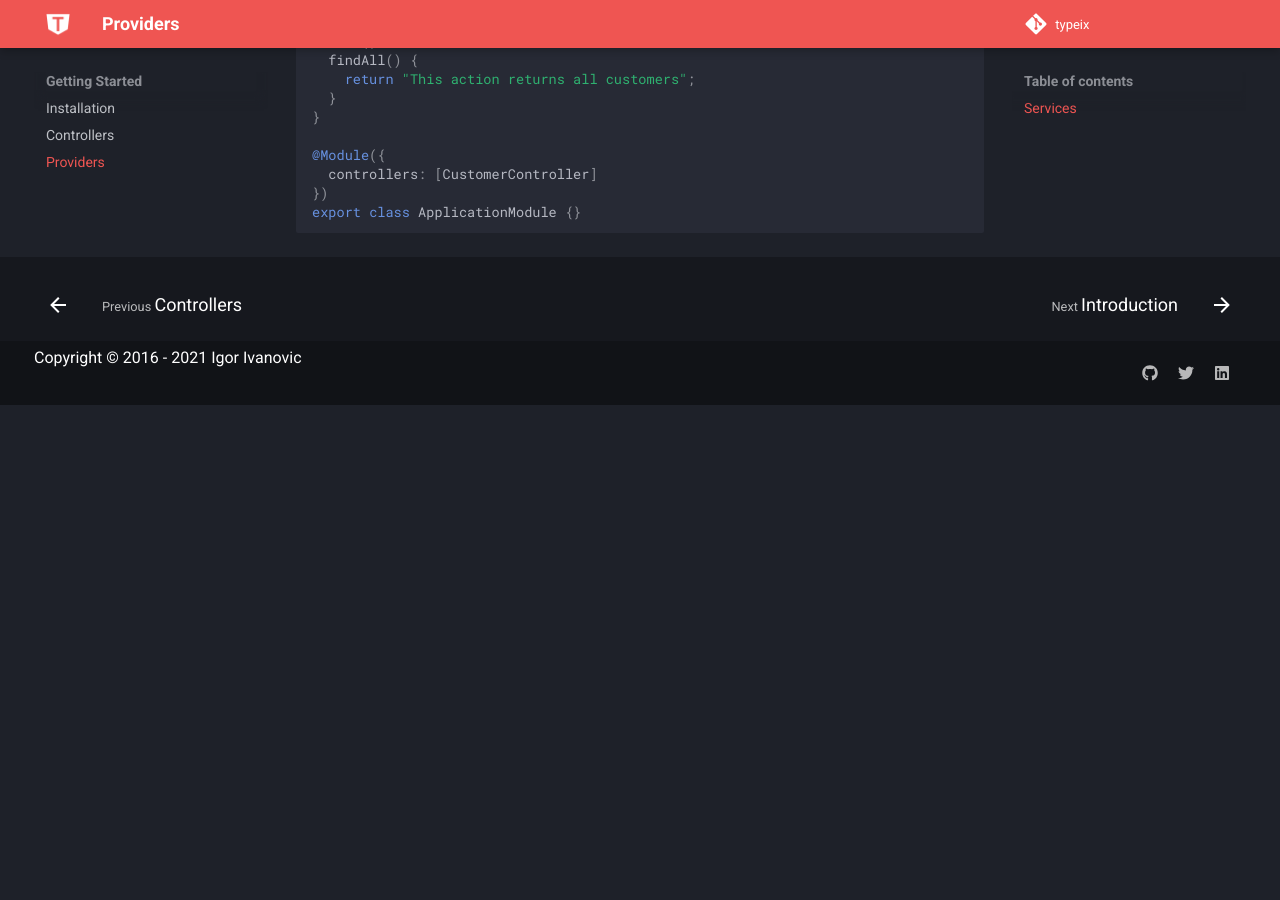
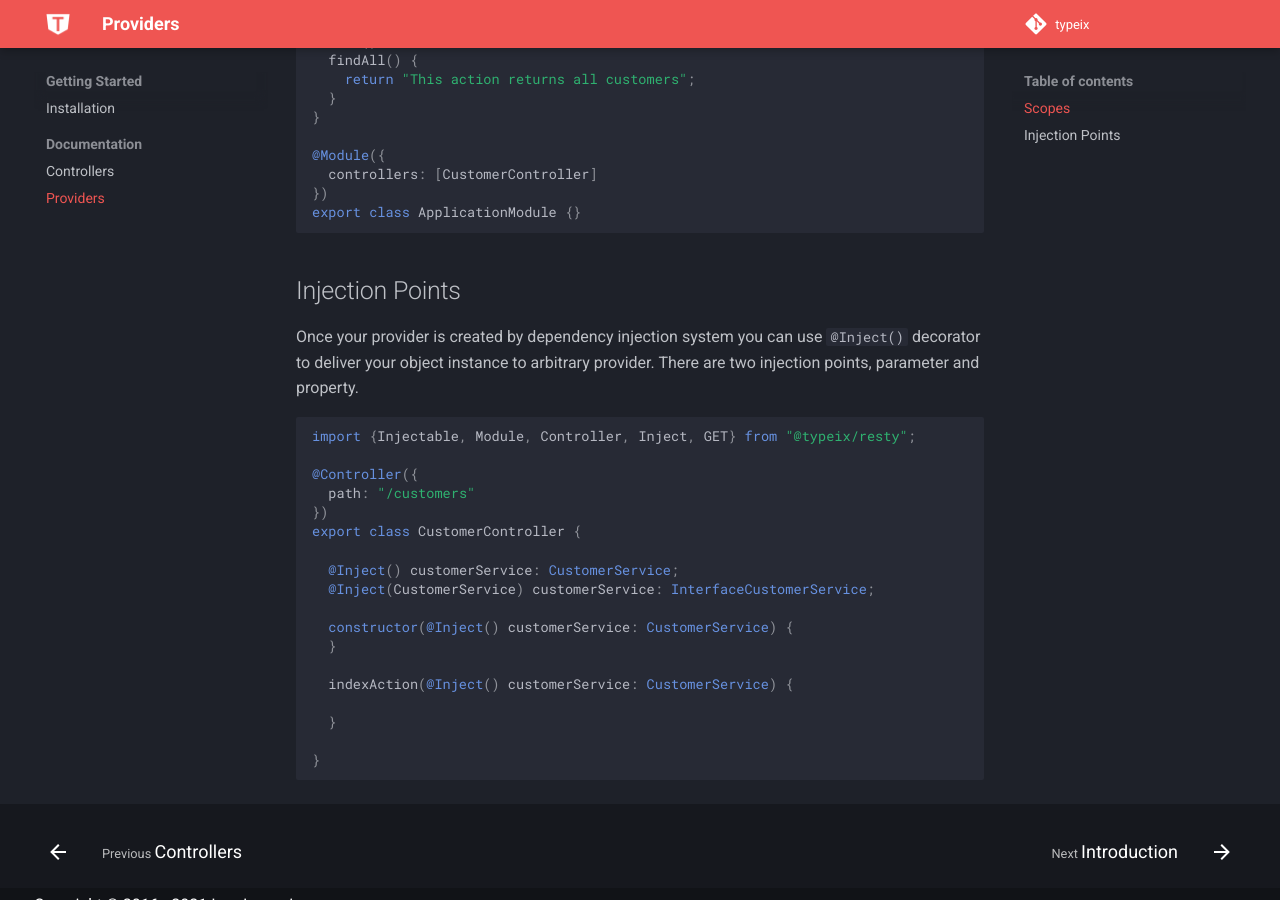
Before and after one commit to typeix/typeix.github.io, an MkDocs documentation site: the page built from docs/documentation/providers.md, in a window 1280 px wide and 900 px high, scrolled down 2027 px. Built offline with MkDocs 1.6.1 and Material for MkDocs 9.7.7, drawn with Linux system fonts in a browser that asks for light colours; comment, search, counter and statistics services are not loaded; before the commit the page ends 2432 px from its top, so only the background shows below that.

Commit message:
Update provider scopes

````diff
--- a/docs/documentation/providers.md
+++ b/docs/documentation/providers.md
@@ -34,7 +34,7 @@ interface IProvider {
 }
 ```
 
-## Services
+## Scopes
 In code below you can see application scope created services:
 ```ts
 import {Injectable, Module, Controller, Inject, GET} from "@typeix/resty";
@@ -99,3 +99,28 @@ export class CustomerController {
 })
 export class ApplicationModule {}
 ```
+
+## Injection Points
+Once your provider is created by dependency injection system you can use `@Inject()` decorator to
+deliver your object instance to arbitrary provider.
+There are two injection points, parameter and property.
+```ts
+import {Injectable, Module, Controller, Inject, GET} from "@typeix/resty";
+
+@Controller({
+  path: "/customers"
+})
+export class CustomerController {
+
+  @Inject() customerService: CustomerService;
+  @Inject(CustomerService) customerService: InterfaceCustomerService;
+
+  constructor(@Inject() customerService: CustomerService) {
+  }
+
+  indexAction(@Inject() customerService: CustomerService) {
+
+  }
+
+}
+```
--- a/mkdocs.yml
+++ b/mkdocs.yml
@@ -123,8 +123,9 @@ nav:
   - Home: index.md
   - Getting Started:
       - Installation: getting-started.md
-      - Controllers: documentation/controllers.md
-      - Providers: documentation/providers.md
+      - Documentation:
+        - Controllers: documentation/controllers.md
+        - Providers: documentation/providers.md
   - Packages:
       - Introduction: packages.md
       - Metadata: packages/typeix-metadata.md
````
